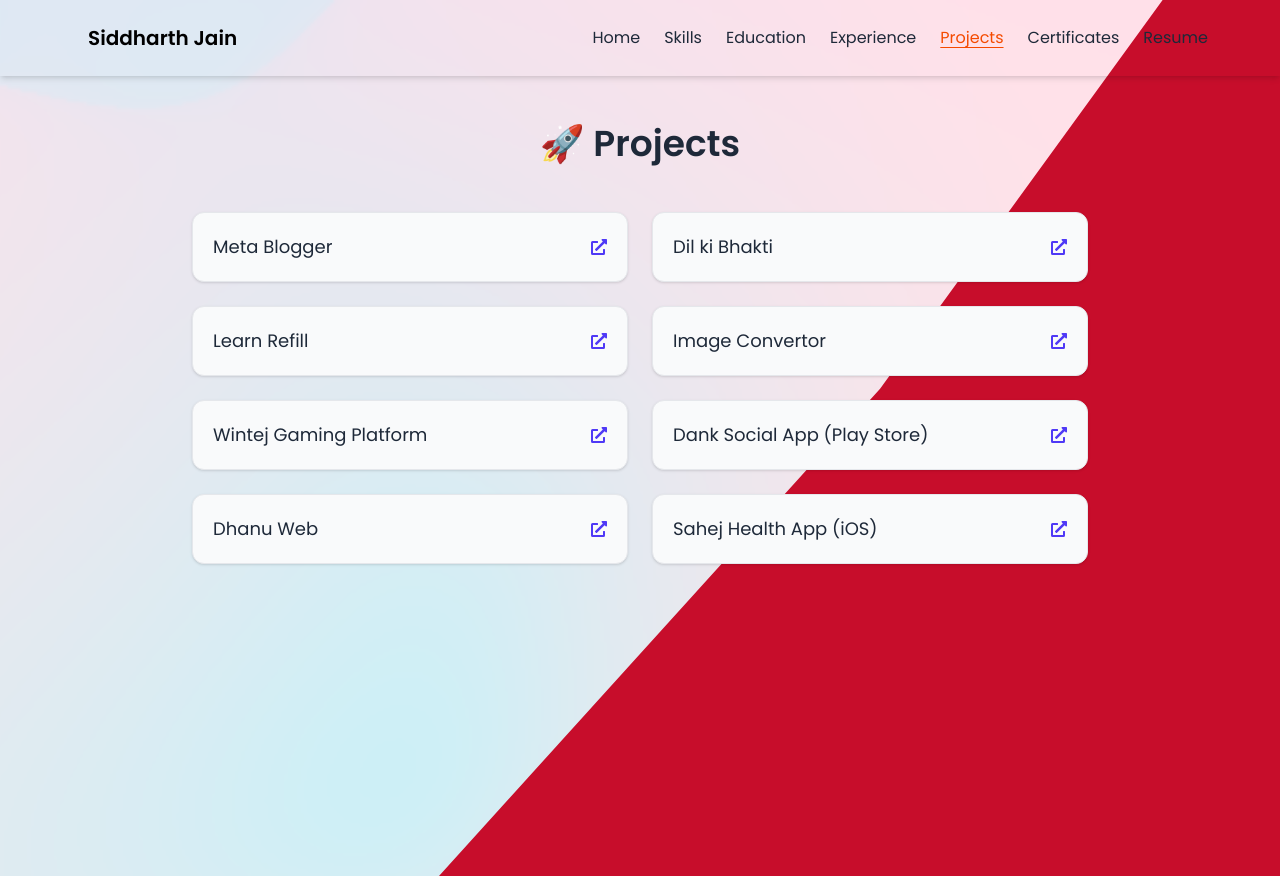
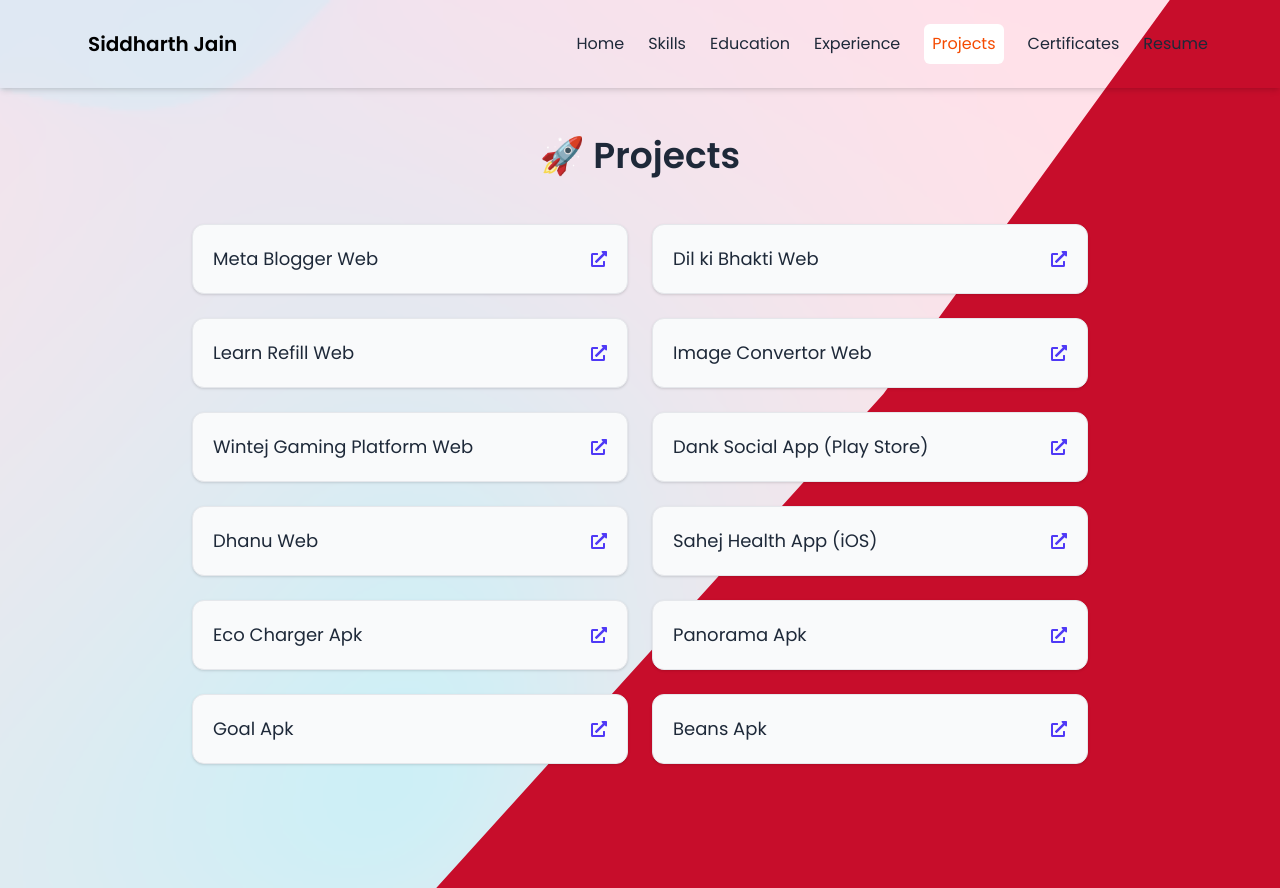
Before and after one commit to infosiddjain/Portfolio, a Next.js app: page /projects in a window 1280 px wide. Built offline with nearby package versions, Linux system fonts and the light colour scheme; a web font is replaced by a local one.

Commit message:
feat: resume update remove extra file

```diff
--- a/src/app/projects/page.js
+++ b/src/app/projects/page.js
@@ -3,41 +3,7 @@ import React from "react";
 import { FaExternalLinkAlt } from "react-icons/fa";
 import { motion } from "framer-motion";
 import { MainLayout } from "@/layouts";
-
-const projects = [
-  {
-    name: "Meta Blogger",
-    url: "https://www.metablogger.in/",
-  },
-  {
-    name: "Dil ki Bhakti",
-    url: "https://www.dilkibhakti.in/",
-  },
-  {
-    name: "Learn Refill",
-    url: "https://www.learnrefill.com/",
-  },
-  {
-    name: "Image Convertor",
-    url: "https://www.imageconvertor.xyz/",
-  },
-  {
-    name: "Wintej Gaming Platform",
-    url: "https://www.wintej.com/",
-  },
-  {
-    name: "Dank Social App (Play Store)",
-    url: "https://play.google.com/store/apps/details?id=com.joindank.dankapp&pcampaignid=web_share",
-  },
-  {
-    name: "Dhanu Web",
-    url: "https://dhanucoin.in/",
-  },
-  {
-    name: "Sahej Health App (iOS)",
-    url: "https://apps.apple.com/in/app/sahej-health-app/id6469026236",
-  },
-];
+import { projects } from "@/constants";
 
 const ProjectsPage = () => {
   return (
--- a/src/app/resume/page.js
+++ b/src/app/resume/page.js
@@ -2,12 +2,13 @@ import React from "react";
 
 const ResumePage = () => {
   return (
-    <div className="w-full h-screen">
+    <div className="w-full min-h-screen">
       <iframe
-        src="/resume.pdf"
-        className="w-full h-full"
+        src="https://drive.google.com/file/d/18SQx4rl7QcWq5_FQHbblpO-okVaS9XoJ/preview"
+        className="w-full min-h-screen"
         title="Siddharth Jain Resume"
         frameBorder="0"
+        allowFullScreen
       />
     </div>
   );
--- a/src/components/navbar.tsx
+++ b/src/components/navbar.tsx
@@ -40,7 +40,7 @@ export const NavBar = () => {
               onClick={() => handleRoute(item.path)}
               className={`text-base font-medium cursor-pointer transition ${
                 pathname === item.path
-                  ? "text-orange-600 underline underline-offset-4"
+                  ? "text-orange-600 bg-white rounded-md p-2"
                   : "text-gray-800 hover:text-orange-600"
               }`}
             >
--- /dev/null
+++ b/src/constants/index.ts
@@ -0,0 +1,50 @@
+export const projects = [
+  {
+    name: "Meta Blogger Web",
+    url: "https://www.metablogger.in/",
+  },
+  {
+    name: "Dil ki Bhakti Web",
+    url: "https://www.dilkibhakti.in/",
+  },
+  {
+    name: "Learn Refill Web",
+    url: "https://www.learnrefill.com/",
+  },
+  {
+    name: "Image Convertor Web",
+    url: "https://www.imageconvertor.xyz/",
+  },
+  {
+    name: "Wintej Gaming Platform Web",
+    url: "https://www.wintej.com/",
+  },
+  {
+    name: "Dank Social App (Play Store)",
+    url: "https://play.google.com/store/apps/details?id=com.joindank.dankapp&pcampaignid=web_share",
+  },
+  {
+    name: "Dhanu Web",
+    url: "https://dhanucoin.in/",
+  },
+  {
+    name: "Sahej Health App (iOS)",
+    url: "https://apps.apple.com/in/app/sahej-health-app/id6469026236",
+  },
+  {
+    name: "Eco Charger Apk",
+    url: "https://mega.nz/file/N7ZRiS6I#ovrUdYNSLZOSPnhS2zh1k-YxYX3YCujz39Tf6jgOOkc",
+  },
+  {
+    name: "Panorama Apk",
+    url: "https://mega.nz/file/QvQE2IrA#rACkZysEv7LUA426zokUW77OD6w4SKxAWsxGQChFwsU",
+  },
+  {
+    name: "Goal Apk",
+    url: "https://mega.nz/file/4iYlUCBa#1Zcoj5fT7PNJx-TZDclbNCLit0fzD5v8QrCzsmmefpY",
+  },
+  {
+    name: "Beans Apk",
+    url: "https://mega.nz/file/R6oyFYxL#bEmPbYoaZFpZjVnWMdcDMQvc1koqTDG2yMDYZPc33CI",
+  },
+];
```
Also changed, not shown: 1 other file (tests, documents, lock files or other folders).
